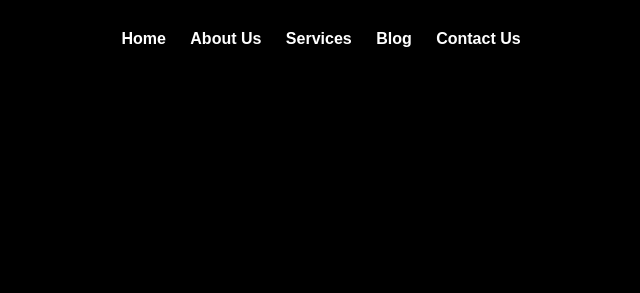
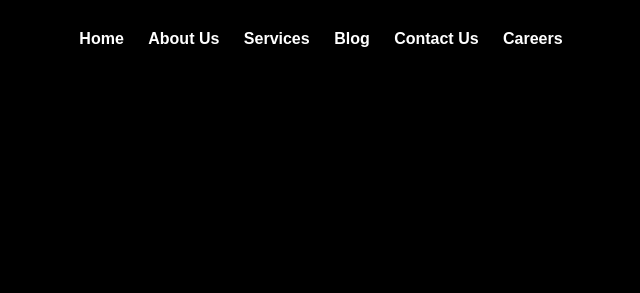
Before and after one commit to Alfie11W/AW-Studios-Website, a plain HTML site: page index.html in a window 1280 px wide. Shown: the top 293 px of the page, without its empty margins (319-959 px from the left). Drawn offline with Linux system fonts and the light colour scheme.

Commit message:
Update index.html

```diff
--- a/index.html
+++ b/index.html
@@ -84,6 +84,8 @@
             <li><a href="#services" onclick="showSection('services')">Services</a></li>
             <li><a href="#blog" onclick="showSection('blog')">Blog</a></li>
             <li><a href="#contact" onclick="showSection('contact')">Contact Us</a></li>
+            <!-- Link to the new page without specific onclick functionality -->
+            <li><a href="careers.html">Careers</a></li>
         </ul>
     </nav>
 </header>
```
Lines whose indentation alone changed are shown as unchanged.
